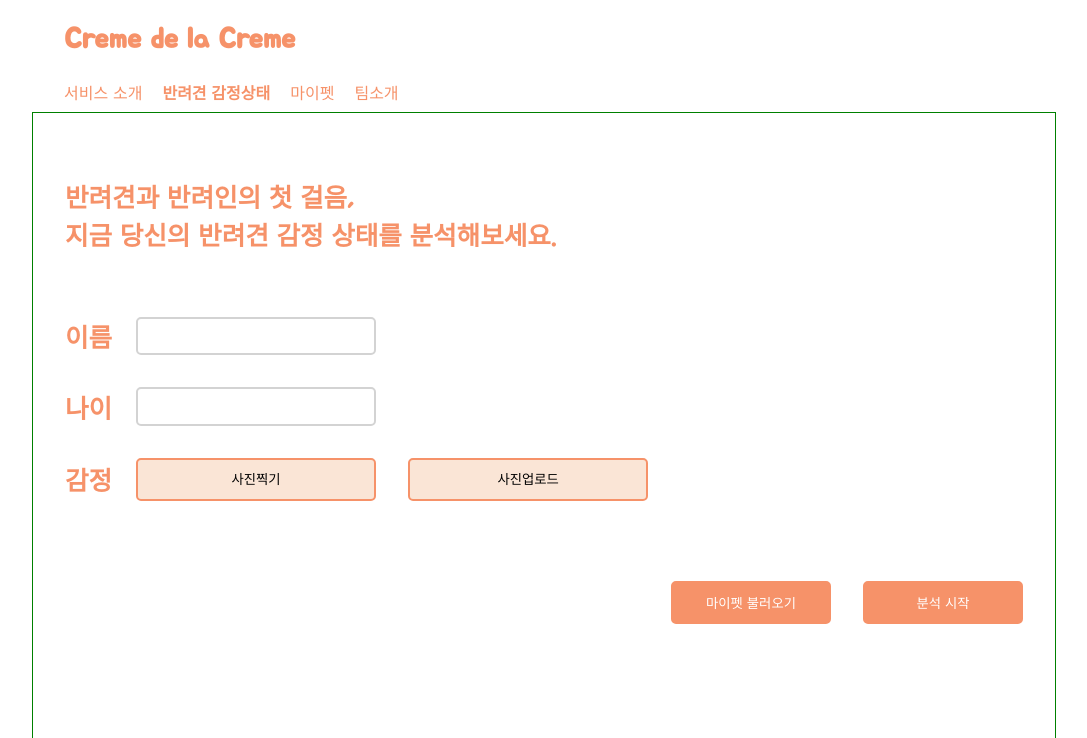
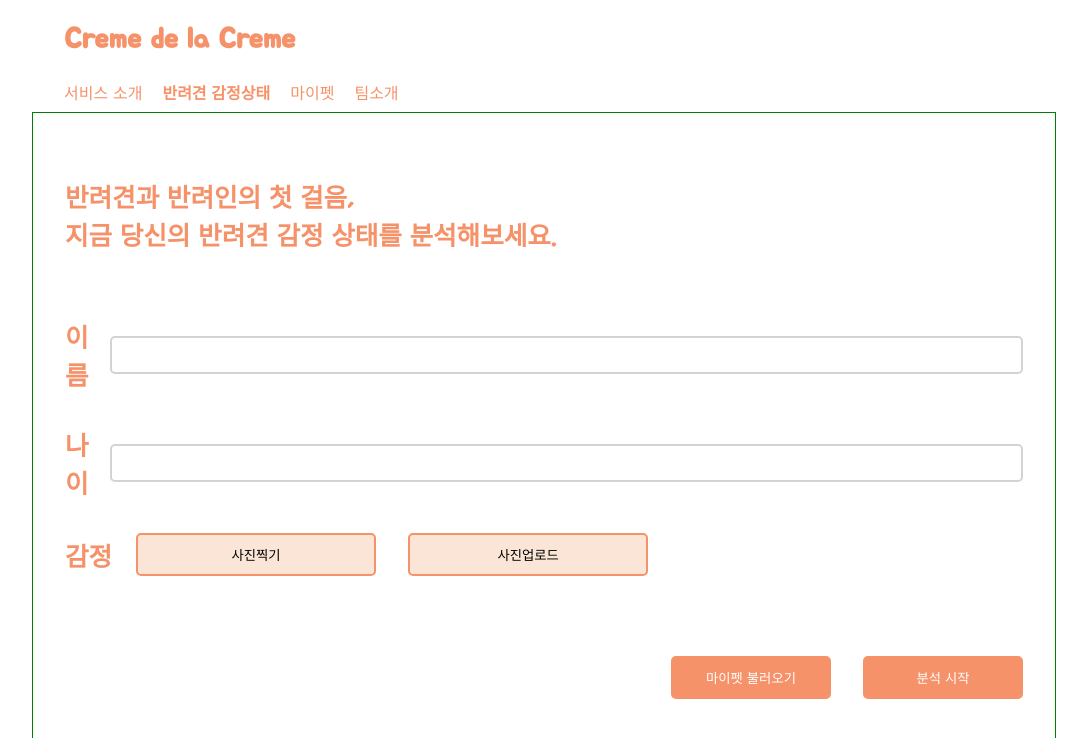
Before and after one commit to CreamDeLaCream/creme-client, a React (Create React App) app: page / in a window 1280 px wide. Shown: the top 738 px of the page, without its empty margins (96-1183 px from the left). Built offline with nearby package versions, Linux system fonts and the light colour scheme.

Commit message:
[#5] feat: Input 컴포넌트에 Textares 추가

```diff
--- a/src/common/components/Input.js
+++ b/src/common/components/Input.js
@@ -1,26 +1,105 @@
 import React from 'react';
 import styled from 'styled-components';
 
-const Input = () => {
+import { Grid } from './';
+
+const Input = (props) => {
+  const {
+    placeholder,
+    _onChange,
+    type,
+    multiLine,
+    value,
+    is_submit,
+    onSubmit,
+  } = props;
+
+  if (multiLine) {
+    return (
+      <Grid>
+        <TextareaForm
+          rows={2}
+          value={value}
+          placeholder={placeholder}
+          onChange={_onChange}
+        ></TextareaForm>
+      </Grid>
+    );
+  }
   return (
-    <div>
-      <InputForm />
-    </div>
+    <Grid>
+      {is_submit ? (
+        <InputForm
+          type={type}
+          placeholder={placeholder}
+          onChange={_onChange}
+          value={value}
+          onKeyPress={(e) => {
+            if (e.key === 'Enter') {
+              onSubmit(e);
+            }
+          }}
+        />
+      ) : (
+        <InputForm type={type} placeholder={placeholder} onChange={_onChange} />
+      )}
+    </Grid>
   );
 };
+//   return (
+//     <>
+//       <InputForm />
+//     </>
+//   );
+// };
+
+// const InputForm = styled.input`
+//   width: 100%;
+//   height: 2.4rem;
+//   border: 2px solid var(--lightgray);
+//   border-radius: 5px;
+//   padding: 0px 0px 0px 5px;
+//   /* margin-bottom: 2rem; */
+//   font-size: 1.3rem;
+//   /* margin: 0 0 0 1.5rem; */
+//   color: gray;
+//   :focus {
+//     outline: none;
+//   }
+//   ${({ theme }) => theme.device.mobile} {
+//     min-width: 20rem;
+//   }
+// `;
+
+const TextareaForm = styled.textarea`
+  border: 1px solid #212121;
+  width: 100%;
+  padding: 12px 4px;
+`;
 
 const InputForm = styled.input`
-  width: 15rem;
+  width: 100%;
   height: 2.4rem;
   border: 2px solid var(--lightgray);
   border-radius: 5px;
   padding: 0px 0px 0px 5px;
   font-size: 1.3rem;
-  margin: 0 0 0 1.5rem;
   color: gray;
   :focus {
     outline: none;
   }
+  ::placeholder {
+    color: var(--gray);
+  }
+  ${({ theme }) => theme.device.mobile} {
+    min-width: 20rem;
+  }
 `;
 
+// const InputWrapper = styled.div`
+//   display: flex;
+//   align-items: center;
+//   margin-bottom: 2rem;
+// `;
+
 export default Input;
```
